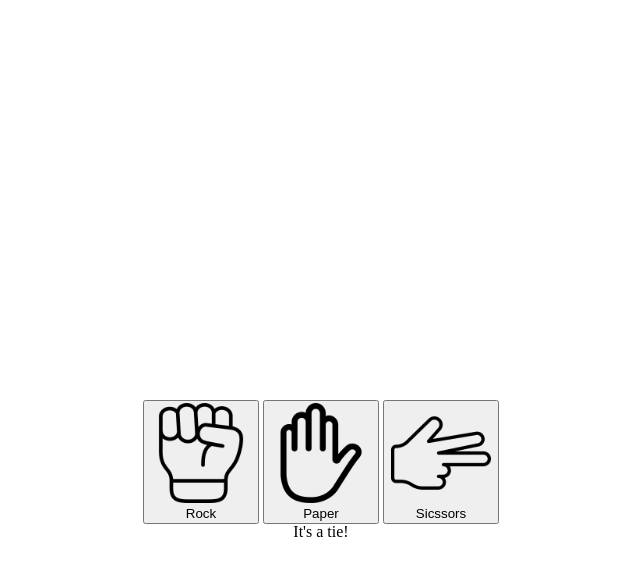
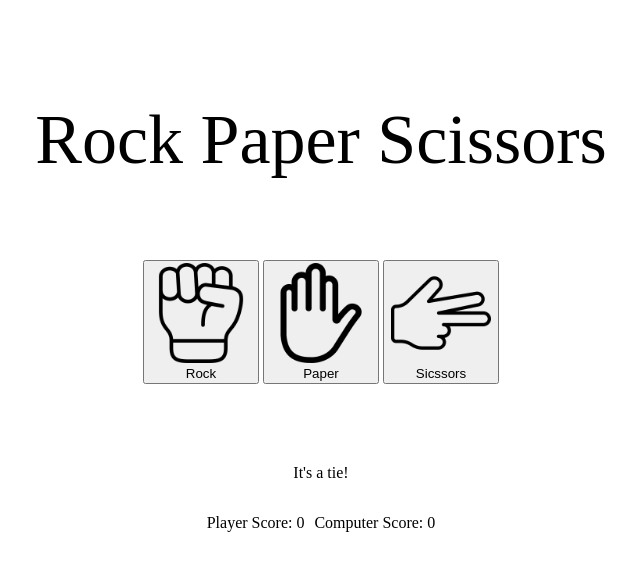
Before and after one commit to ealvara6/rock-paper-scissors, a plain HTML site: page index.html in a window 1280 px wide. Both pictures are taken after a click on the button "Rock". Shown: the whole page, without its empty margins (319-959 px from the left). Drawn offline with Linux system fonts and the light colour scheme.

Commit message:
Add score logic

```diff
--- a/index.html
+++ b/index.html
@@ -10,6 +10,7 @@
 </head>
 <body>
     <div class="container">
+        <div class="header">Rock Paper Scissors</div>
         <div class="buttons">
             <button id="rock">
                 <img class="icon" src="./Images/fist.png" alt="Image of fist">
@@ -26,5 +27,9 @@
         </div>
         <div class="results"></div>
     </div>
+    <div class="score">
+        <div class="player-score">Player Score: 0</div>
+        <div class="computer-score">Computer Score: 0</div>
+    </div>
 </body>
 </html>
--- a/script.js
+++ b/script.js
@@ -7,6 +7,16 @@ let getComputerChoice = () => {
     let choices = ['rock', 'paper', 'scissors'];
     let computerChoice = choices[Math.floor(Math.random() * choices.length)];
     return computerChoice;
+}
+
+let changePlayerScore = () => {
+    const container = document.querySelector("div.player-score");
+    container.textContent = `Player Score: ${playerWins}`;
+}
+
+let changeComputerScore = () => {
+    const container = document.querySelector("div.computer-score");
+    container.textContent = `Computer Score: ${computerWins}`;
 }
 
 let checkWinner = () => {
@@ -27,9 +37,10 @@ let checkWinner = () => {
 let displayResult = (result) => {
 
     const container = document.querySelector('div.results')
-    let div = document.createElement('div');
-    div.textContent = result;
-    container.appendChild(div);
+    // let div = document.createElement('div');
+    // div.textContent = result;
+    container.textContent = result;
+    // container.appendChild(div);
     checkWinner();
 }
 
@@ -41,10 +52,12 @@ let playRound = (playerSelection) => {
             case "paper":
                 result = "Paper beats rock. You win the round!";
                 playerWins++;
+                changePlayerScore();
                 break;
             case "scissors":
                 result = "Rock beats scissors. You lose the round.";
                 computerWins++;
+                changeComputerScore();
                 break;
             default:
                 result = "It's a tie!";
@@ -55,10 +68,12 @@ let playRound = (playerSelection) => {
             case "rock":
                 result = "Rock beats scissors. You win the round!";
                 playerWins++;
+                changePlayerScore();
                 break;
             case "paper":
                 result = "Scissors beats paper. You lose the round.";
                 computerWins++;
+                changeComputerScore();
                 break;
             default:
                 result = "It's a tie!";
@@ -69,10 +84,12 @@ let playRound = (playerSelection) => {
             case "scissors":
                 result = "Scissors beats paper. You win the round!";
                 playerWins++;
+                changePlayerScore();
                 break;
             case "rock":
                 result = "Paper beats rock. You lose the round.";
                 computerWins++;
+                changeComputerScore();
                 break;
             default:
                 result = "It's a tie!";
--- a/styles.css
+++ b/styles.css
@@ -1,62 +1,28 @@
-/* http://meyerweb.com/eric/tools/css/reset/
-   v2.0 | 20110126
-   License: none (public domain)
-*/
-
-html, body, div, span, applet, object, iframe,
-h1, h2, h3, h4, h5, h6, p, blockquote, pre,
-a, abbr, acronym, address, big, cite, code,
-del, dfn, em, img, ins, kbd, q, s, samp,
-small, strike, strong, sub, sup, tt, var,
-b, u, i, center,
-dl, dt, dd, ol, ul, li,
-fieldset, form, label, legend,
-table, caption, tbody, tfoot, thead, tr, th, td,
-article, aside, canvas, details, embed,
-figure, figcaption, footer, header, hgroup,
-menu, nav, output, ruby, section, summary,
-time, mark, audio, video {
-	margin: 0;
-	padding: 0;
-	border: 0;
-	font-size: 100%;
-	font: inherit;
-	vertical-align: baseline;
-}
-/* HTML5 display-role reset for older browsers */
-article, aside, details, figcaption, figure,
-footer, header, hgroup, menu, nav, section {
-	display: block;
-}
-body {
-	line-height: 1;
-}
-ol, ul {
-	list-style: none;
-}
-blockquote, q {
-	quotes: none;
-}
-blockquote:before, blockquote:after,
-q:before, q:after {
-	content: '';
-	content: none;
-}
-table {
-	border-collapse: collapse;
-	border-spacing: 0;
-}
-
 .container {
+	margin-top: 100px;
     display: flex;
     flex-direction: column;
     align-items: center;
     justify-content: center;
     text-align: center;
-    margin-top: 400px;
+	gap: 10vh;
 }
-
 .icon {
     width: 100px;
     height: 100px;
 }
+
+.header {
+	font-size: 70px;
+}
+
+.results {
+	height: 50px;
+}
+
+.score {
+	display: flex;
+	gap: 10px;
+	justify-content: center;
+	flex-wrap: wrap;
+}
```
